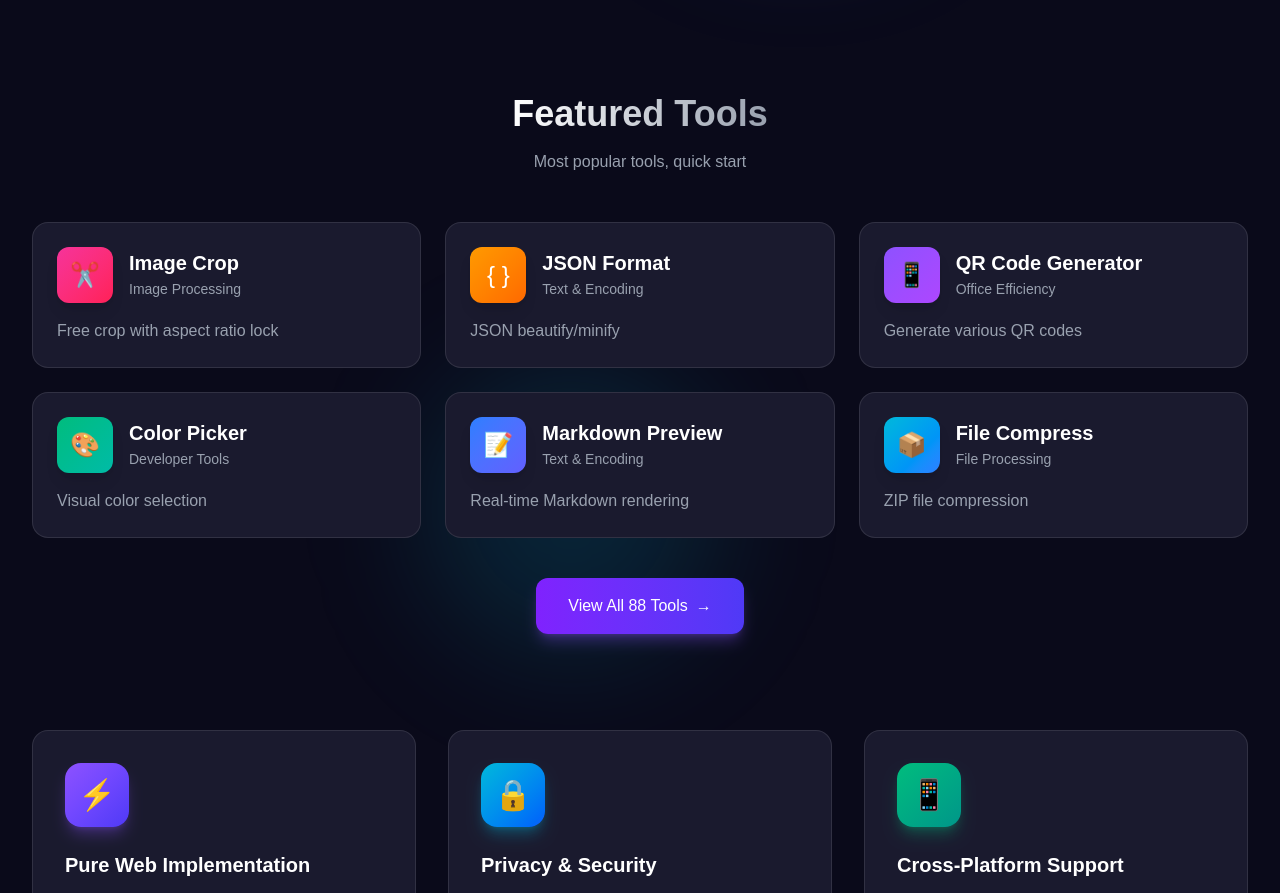
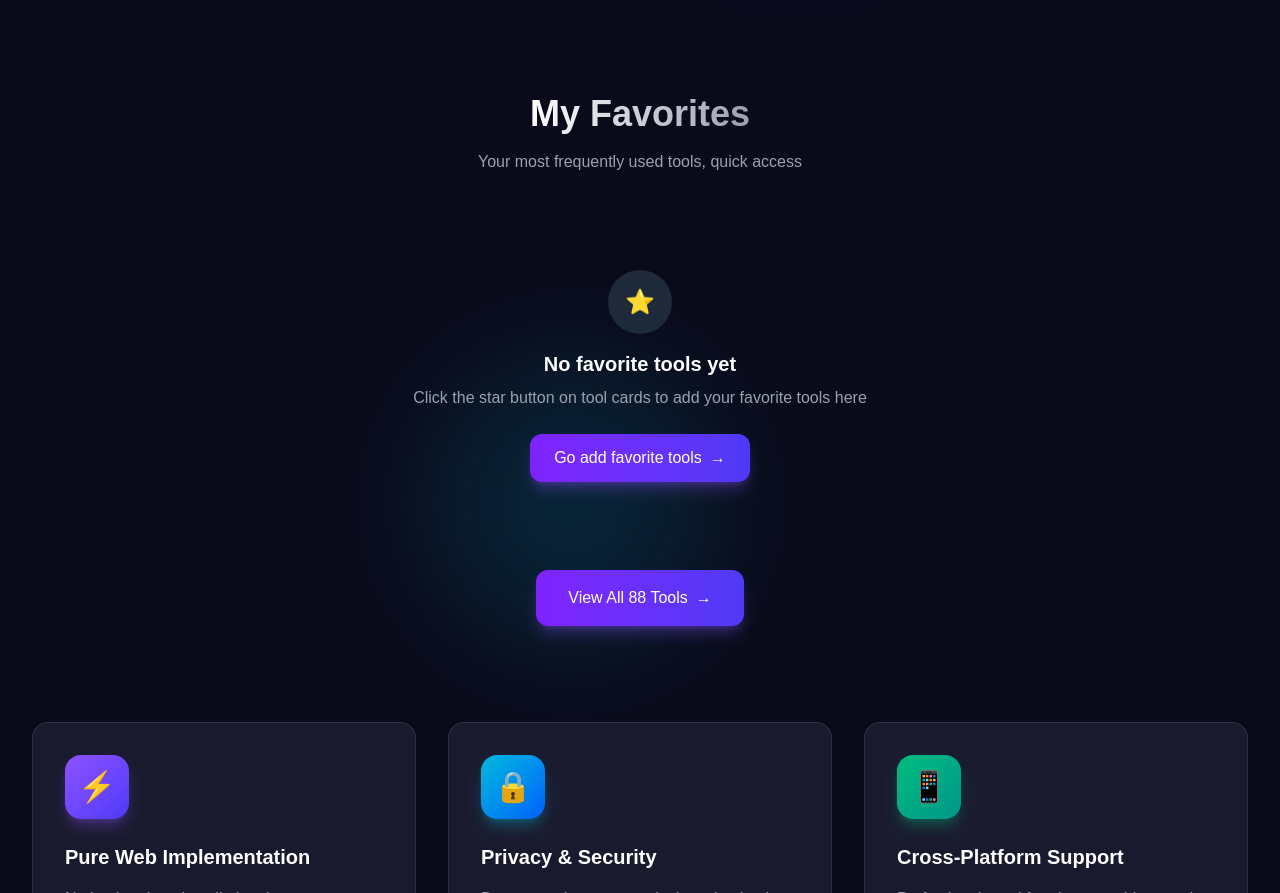
Before and after one commit to catalina203/tools, a Next.js app: page /en in a window 1280 px wide. Shown: the part 1240-2133 px from the top of the page. Built offline with nearby package versions, Linux system fonts and the light colour scheme.

Commit message:
我的常用

```diff
--- a/app/[locale]/page.tsx
+++ b/app/[locale]/page.tsx
@@ -6,21 +6,47 @@ import { Link } from '@/src/i18n/navigation';
 import ThemeToggle from '@/app/components/ThemeToggle';
 import LanguageSwitcher from '@/app/components/LanguageSwitcher';
 import SearchBar from '@/app/components/SearchBar';
+import { useFavoriteTools } from '@/app/context/FavoriteToolsContext';
+import { allTools } from '@/src/data/tools';
 
 export default function Home() {
   const [query, setQuery] = useState('');
   const t = useTranslations('home');
   const tc = useTranslations('common');
   const tt = useTranslations('tools');
+  const { favorites } = useFavoriteTools();
 
-  const featuredTools = [
-    { nameKey: 'crop', icon: '✂️', category: 'image', descriptionKey: 'cropDesc', gradient: 'from-pink-500 to-rose-500' },
-    { nameKey: 'jsonFormat', icon: '{ }', category: 'text', descriptionKey: 'jsonFormatDesc', gradient: 'from-amber-500 to-orange-500' },
-    { nameKey: 'qrcode', icon: '📱', category: 'efficiency', descriptionKey: 'qrcodeDesc', gradient: 'from-violet-500 to-purple-500' },
-    { nameKey: 'colorPicker', icon: '🎨', category: 'dev', descriptionKey: 'colorPickerDesc', gradient: 'from-emerald-500 to-teal-500' },
-    { nameKey: 'markdown', icon: '📝', category: 'text', descriptionKey: 'markdownDesc', gradient: 'from-blue-500 to-indigo-500' },
-    { nameKey: 'zip', icon: '📦', category: 'file', descriptionKey: 'zipDesc', gradient: 'from-cyan-500 to-blue-500' },
-  ];
+  // 从allTools中获取用户选择的常用工具
+  const favoriteTools = favorites
+    .map(key => {
+      const tool = allTools.find(t => t.key === key);
+      if (!tool) return null;
+      // 确定工具分类
+      let category = '';
+      if (['crop', 'resize', 'rotate', 'brightness', 'contrast', 'saturation', 'hue', 'grayscale', 'vintage', 'blur', 'sharpen', 'watermark', 'formatConvert', 'compress', 'mosaic', 'grid', 'rounded', 'colorExtract', 'eyedropper', 'exif', 'base64', 'compare', 'bgRemove', 'toPdf'].includes(key)) {
+        category = 'image';
+      } else if (['jsonFormat', 'xmlFormat', 'yamlToJson', 'csvToJson', 'markdown', 'wordCount', 'dedup', 'caseConvert', 'traditionalSimplified', 'regexTest', 'urlEncode', 'md5', 'sha', 'uuid', 'password', 'lorem', 'escape', 'sqlFormat', 'diff'].includes(key)) {
+        category = 'text';
+      } else if (['colorPicker', 'gradient', 'shadow', 'flexbox', 'radix', 'timestamp', 'unitConvert', 'dateCalc', 'emailValidate', 'jsonVisual', 'colorConvert', 'regexVisual', 'mimeQuery'].includes(key)) {
+        category = 'dev';
+      } else if (['qrcode', 'barcode', 'calculator', 'scientificCalc', 'notepad', 'stickyNote', 'countdown', 'stopwatch', 'pomodoro', 'worldClock', 'timezone', 'passwordStrength', 'randomNum', 'radixCalc'].includes(key)) {
+        category = 'efficiency';
+      } else if (['imageConvert', 'zip', 'unzip', 'preview', 'fileHash', 'editor'].includes(key)) {
+        category = 'file';
+      } else if (['csvEditor', 'jsonEditor', 'chart', 'statistics'].includes(key)) {
+        category = 'data';
+      } else if (['colorScheme', 'fontPreview', 'gridGenerator', 'contrastCheck', 'responsiveTest', 'cssVariable'].includes(key)) {
+        category = 'design';
+      }
+      return {
+        nameKey: key,
+        icon: tool.icon,
+        category,
+        descriptionKey: key + 'Desc',
+        gradient: tool.gradient
+      };
+    })
+    .filter(Boolean);
 
   const categories = [
     { nameKey: 'image', icon: '🖼️', count: 24, gradient: 'from-pink-500 to-rose-500' },
@@ -120,13 +146,16 @@ export default function Home() {
           <div className="text-center mb-12">
             <h2 className="text-4xl font-bold mb-4">
               <span className="bg-gradient-to-r from-gray-900 to-gray-500 dark:from-white dark:to-gray-400 bg-clip-text text-transparent">
-                {t('featured')}
+                {t('myFavorites')}
               </span>
             </h2>
-            <p className="text-gray-500 dark:text-gray-400">{t('featuredDesc')}</p>
+            <p className="text-gray-500 dark:text-gray-400">{t('myFavoritesDesc')}</p>
           </div>
           <div className="grid grid-cols-1 md:grid-cols-2 lg:grid-cols-3 gap-6">
-            {featuredTools.map((tool, index) => (
+            {favoriteTools.length > 0 ? (
+              favoriteTools.map((tool, index) => {
+                if (!tool) return null;
+                return (
                   <div
                     key={index}
                     className="group relative bg-gray-50 dark:bg-[#1a1a2e] border border-gray-200 dark:border-white/10 rounded-2xl p-6 hover:border-violet-500/30 dark:hover:border-white/20 transition-all duration-300 cursor-pointer overflow-hidden"
@@ -151,7 +180,28 @@ export default function Home() {
                       </p>
                     </div>
                   </div>
-            ))}
+                );
+              })
+            ) : (
+              <div className="col-span-full text-center py-12">
+                <div className="w-16 h-16 bg-gray-100 dark:bg-gray-800 rounded-full flex items-center justify-center mx-auto mb-4">
+                  <span className="text-2xl">⭐</span>
+                </div>
+                <h3 className="text-xl font-semibold text-gray-900 dark:text-white mb-2">
+                  {t('noFavorites')}
+                </h3>
+                <p className="text-gray-500 dark:text-gray-400 mb-6">
+                  {t('noFavoritesDesc')}
+                </p>
+                <Link
+                  href="/tools"
+                  className="inline-flex items-center px-6 py-3 bg-gradient-to-r from-violet-600 to-indigo-600 hover:from-violet-500 hover:to-indigo-500 text-white rounded-xl font-medium transition-all shadow-lg shadow-violet-500/30 hover:shadow-violet-500/50"
+                >
+                  {t('addFavorites')}
+                  <span className="ml-2">→</span>
+                </Link>
+              </div>
+            )}
           </div>
           <div className="text-center mt-10">
             <Link
--- /dev/null
+++ b/app/context/FavoriteToolsContext.tsx
@@ -0,0 +1,81 @@
+'use client';
+
+import { createContext, useCallback, useContext, useEffect, useRef, useState } from 'react';
+
+type FavoriteToolsContextType = {
+  favorites: string[];
+  addFavorite: (toolKey: string) => void;
+  removeFavorite: (toolKey: string) => void;
+  isFavorite: (toolKey: string) => boolean;
+  toggleFavorite: (toolKey: string) => void;
+};
+
+const FavoriteToolsContext = createContext<FavoriteToolsContextType>({
+  favorites: [],
+  addFavorite: () => {},
+  removeFavorite: () => {},
+  isFavorite: () => false,
+  toggleFavorite: () => {},
+});
+
+export function FavoriteToolsProvider({ children }: { children: React.ReactNode }) {
+  const [favorites, setFavorites] = useState<string[]>([]);
+  const isInitialized = useRef(false);
+
+  useEffect(() => {
+    if (!isInitialized.current) {
+      const saved = localStorage.getItem('favoriteTools');
+      if (saved) {
+        try {
+          const parsed = JSON.parse(saved);
+          if (Array.isArray(parsed)) {
+            setFavorites(parsed);
+          }
+        } catch {
+          // 忽略解析错误
+        }
+      }
+      isInitialized.current = true;
+    }
+  }, []);
+
+  useEffect(() => {
+    if (isInitialized.current) {
+      localStorage.setItem('favoriteTools', JSON.stringify(favorites));
+    }
+  }, [favorites]);
+
+  const addFavorite = useCallback((toolKey: string) => {
+    setFavorites(prev => {
+      if (prev.includes(toolKey)) {
+        return prev;
+      }
+      return [...prev, toolKey];
+    });
+  }, []);
+
+  const removeFavorite = useCallback((toolKey: string) => {
+    setFavorites(prev => prev.filter(key => key !== toolKey));
+  }, []);
+
+  const isFavorite = useCallback((toolKey: string) => {
+    return favorites.includes(toolKey);
+  }, [favorites]);
+
+  const toggleFavorite = useCallback((toolKey: string) => {
+    setFavorites(prev => {
+      if (prev.includes(toolKey)) {
+        return prev.filter(key => key !== toolKey);
+      }
+      return [...prev, toolKey];
+    });
+  }, []);
+
+  return (
+    <FavoriteToolsContext.Provider value={{ favorites, addFavorite, removeFavorite, isFavorite, toggleFavorite }}>
+      {children}
+    </FavoriteToolsContext.Provider>
+  );
+}
+
+export const useFavoriteTools = () => useContext(FavoriteToolsContext);
--- a/app/layout.tsx
+++ b/app/layout.tsx
@@ -2,6 +2,7 @@ import type { Metadata } from "next";
 import Script from "next/script";
 import "./globals.css";
 import { ThemeProvider } from "./context/ThemeContext";
+import { FavoriteToolsProvider } from "./context/FavoriteToolsContext";
 
 export const metadata: Metadata = {
   title: "办公工具箱 - 一站式在线工具集合",
@@ -37,7 +38,9 @@ export default function RootLayout({
         />
       </head>
       <body className="min-h-full flex flex-col bg-white dark:bg-[#0a0a1a] text-gray-900 dark:text-white transition-colors">
-        <ThemeProvider>{children}</ThemeProvider>
+        <ThemeProvider>
+          <FavoriteToolsProvider>{children}</FavoriteToolsProvider>
+        </ThemeProvider>
       </body>
     </html>
   );
--- a/messages/en.json
+++ b/messages/en.json
@@ -9,7 +9,9 @@
     "viewAllTools": "View All 88 Tools",
     "suggestTool": "Suggest a Tool",
     "copyright": "© 2024 Office Toolbox. Making office easier.",
-    "language": "Language"
+    "language": "Language",
+    "addFavorite": "Add to Favorites",
+    "removeFavorite": "Remove from Favorites"
   },
   "search": {
     "noResults": "No matching tools found",
@@ -22,8 +24,11 @@
     "description": "One-stop online toolbox covering image processing, text encoding, development tools, office efficiency and more. All tools are pure web implementations, ready to use without installation.",
     "categories": "Tool Categories",
     "categoriesDesc": "7 categories, 88 tools covering all office scenarios",
-    "featured": "Featured Tools",
-    "featuredDesc": "Most popular tools, quick start",
+    "myFavorites": "My Favorites",
+    "myFavoritesDesc": "Your most frequently used tools, quick access",
+    "noFavorites": "No favorite tools yet",
+    "noFavoritesDesc": "Click the star button on tool cards to add your favorite tools here",
+    "addFavorites": "Go add favorite tools",
     "feature1Title": "Pure Web Implementation",
     "feature1Desc": "No backend, no installation, just open your browser",
     "feature2Title": "Privacy & Security",
--- a/messages/zh.json
+++ b/messages/zh.json
@@ -9,7 +9,9 @@
       "viewAllTools": "查看全部88个工具",
       "suggestTool": "建议新工具",
       "copyright": "© 2024 办公工具箱. 让办公更简单。",
-      "language": "语言"
+      "language": "语言",
+      "addFavorite": "添加到常用",
+      "removeFavorite": "移除常用"
     },
     "search": {
       "noResults": "没有找到匹配的工具",
@@ -22,8 +24,11 @@
     "description": "一站式在线工具箱，涵盖图像处理、文本编码、开发工具、办公效率等多个领域，所有工具纯Web实现，打开即用，无需安装。",
     "categories": "工具分类",
     "categoriesDesc": "7大类别，88个工具，覆盖办公全场景",
-    "featured": "精选工具",
-    "featuredDesc": "最受欢迎的工具，快速开始",
+    "myFavorites": "我的常用",
+    "myFavoritesDesc": "您最常使用的工具，快速访问",
+    "noFavorites": "暂无常用工具",
+    "noFavoritesDesc": "点击工具卡片上的星形按钮，将常用工具添加到这里",
+    "addFavorites": "去添加常用工具",
     "feature1Title": "纯Web实现",
     "feature1Desc": "无需后端，无需安装，打开浏览器即用",
     "feature2Title": "隐私安全",
```
Also changed, not shown: app/[locale]/tools/page.tsx (+26 -6 lines), 1 other file (tests, documents, lock files or other folders). Lines whose indentation alone changed are shown as unchanged.
